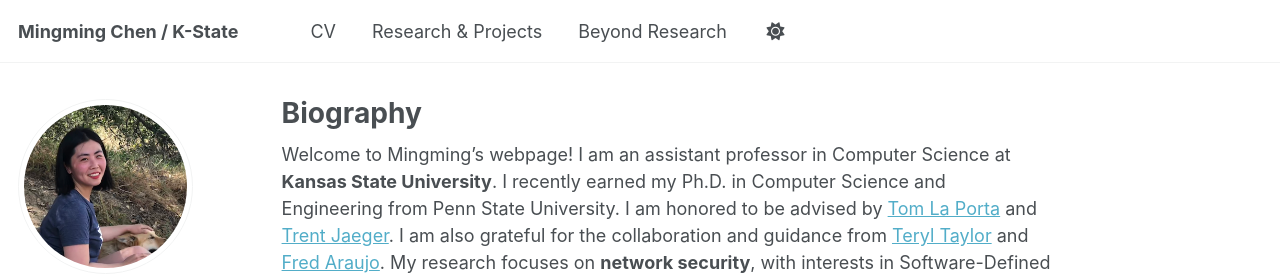
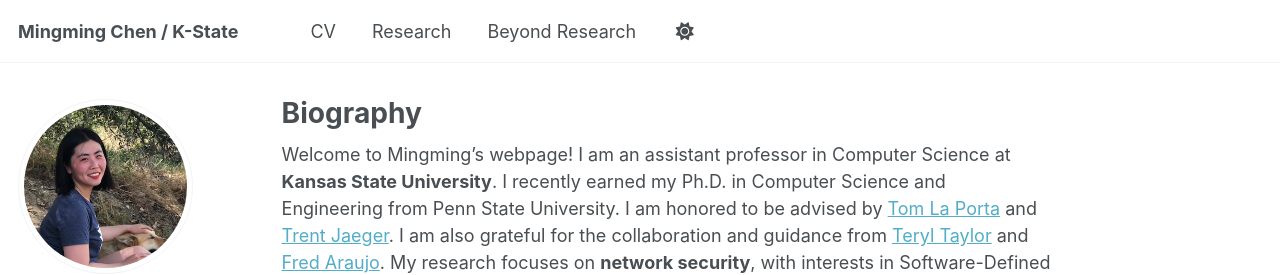
Before and after one commit to mzc796/mzc796.github.io, a Jekyll site: the page built from _pages/about.md, in a window 1280 px wide. Shown: the top 275 px of the page. Built offline with Jekyll 4.4.1, drawn with Linux system fonts in a browser that asks for light colours; some web fonts are replaced; a script that is not in the unit is left out.

Commit message:
Update navigation.yml

```diff
--- a/_data/navigation.yml
+++ b/_data/navigation.yml
@@ -26,7 +26,7 @@ main:
   - title: "CV"
     url: /files/Mingming_CV_Aug_30.pdf
 
-  - title: "Research & Projects"
+  - title: "Research"
     url: /projects/
 
   - title: "Beyond Research"
```
